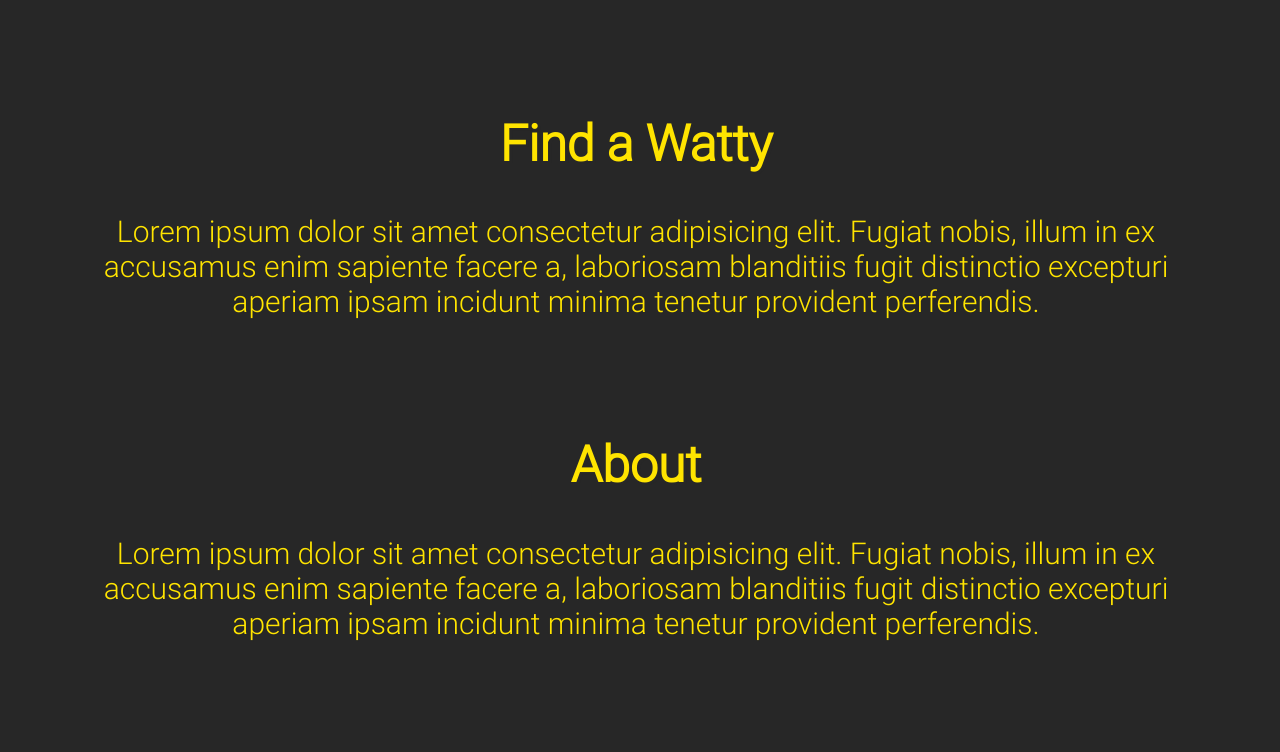
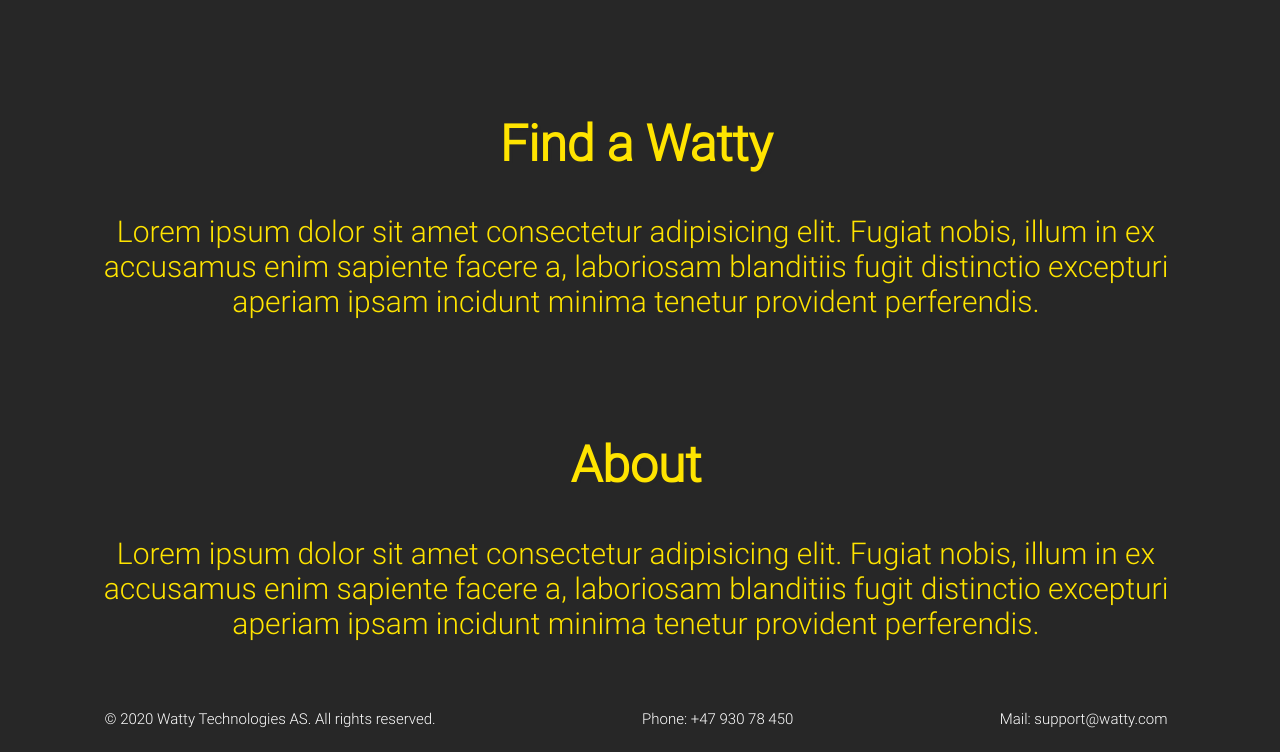
Before and after one commit to Watty-Technologies/wattywebsite, a plain HTML site: page index.html in a window 1280 px wide. Shown: the part 1041-1793 px from the top of the page. Before the commit the page ends 1743 px from the top, so only its background shows below. Drawn offline with Linux system fonts and the light colour scheme.

Commit message:
Fjernet contact.html, endret på navbar, la til footer

```diff
--- a/index.html
+++ b/index.html
@@ -15,10 +15,9 @@
         <li><a class="active" href="index.html">Home</a></li>
         <li><a href="how.html">How it works</a></li>
         <li><a href="find.html">Find a Watty</a></li>
+        <li class="rightbox"><a href="about.html">About us</a></li>
         <li class="rightbox"><a href="register.html">Register</a></li>
         <li class ="rightbox"><a href="login.html">Login</a></li>
-        <li class="rightbox"><a href="contact.html">Contact</a></li>
-        <li class="rightbox"><a href="about.html">About</a></li>
       </ul>
     </div>
 
@@ -50,7 +49,13 @@
 
 </div>
 
+<footer>
+  <p>© 2020 Watty Technologies AS. All rights reserved.</p>
+  <p>Phone: +47 930 78 450</p>
+  <p>Mail: support@watty.com</p>
+</footer>
+
 </div>
+
 </body>
-
 </html>
--- a/style.css
+++ b/style.css
@@ -21,7 +21,7 @@ body h2 {
     text-shadow: 3px 2px #272727;
 }
 
-p {
+body p {
   text-shadow: 1px 1px #272727;
   font-size: 30px;
 }
@@ -113,10 +113,13 @@ ul {
   padding: 0;
   overflow: hidden;
   background-color: #272727;
+  display: flex;
+  justify-content: space-around;
 }
 
 li {
   float: left;
+
 }
 
 li a {
@@ -139,3 +142,16 @@ li a:hover {
 .active {
     color: #ffe400;
 }
+
+footer {
+  padding: 0.1%;
+  display: flex;
+  justify-content: space-around;
+  margin-bottom: 0;
+  bottom: 0;
+}
+
+footer p {
+  font-size: 15px;
+  color: white;
+}
```
Also changed, not shown: contact.html (deleted).
